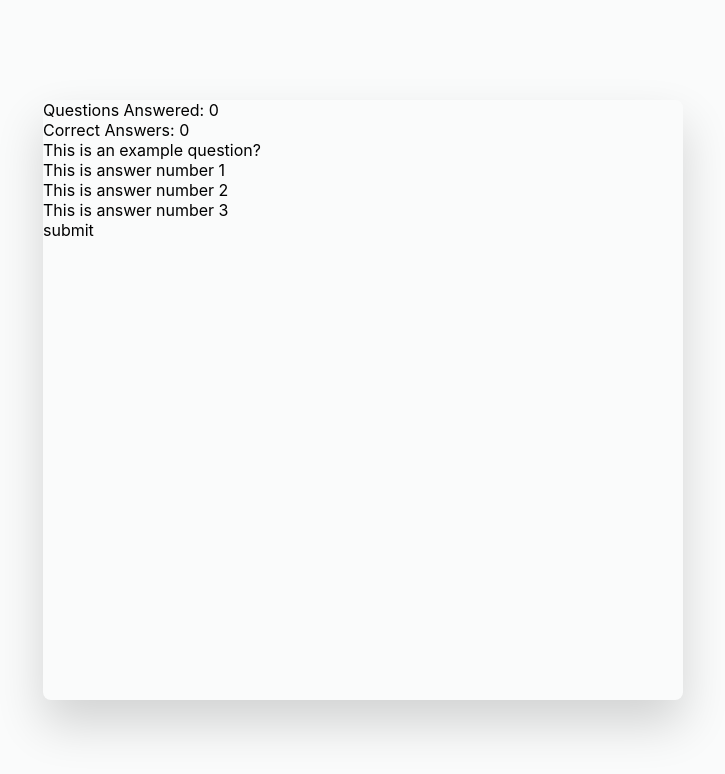
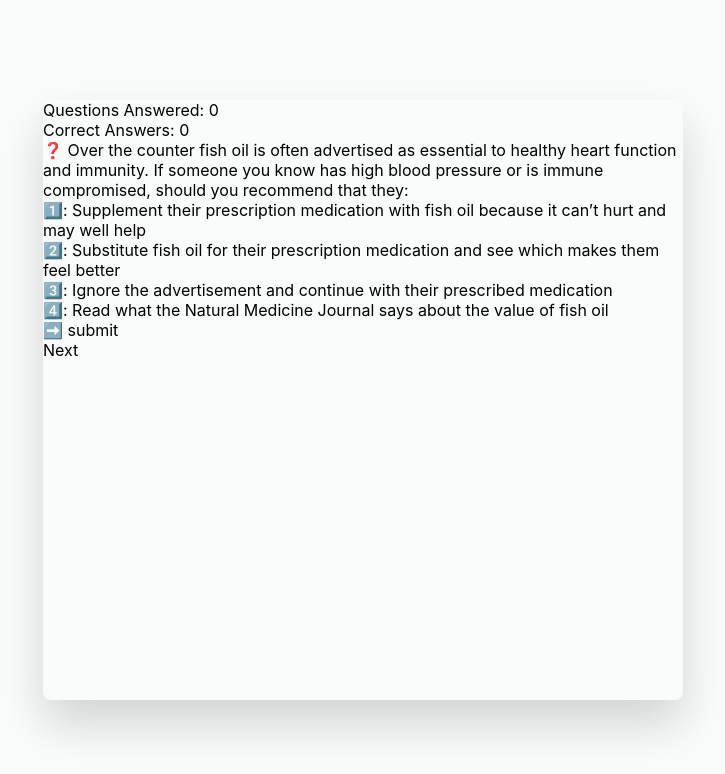
Before and after one commit to brianriwukaho/quizlet, a React (Create React App) app: page / in a window 1280 px wide. Shown: the top 774 px of the page, without its empty margins (277-1002 px from the left). Built offline with nearby package versions, Linux system fonts and the light colour scheme.

Commit message:
initial refactor to allow for multiple question state tracking

```diff
--- a/src/components/Answer.tsx
+++ b/src/components/Answer.tsx
@@ -6,6 +6,15 @@ const Answer = ({
   answered,
   isCorrectAnswer,
 }: any) => {
+  const numberDict: any = {
+    // @ts-ignore
+    one: `1️⃣`,
+    // @ts-ignore
+
+    two: `2️⃣`,
+    three: `3️⃣`,
+    four: `4️⃣`,
+  };
   return (
     <div
       onClick={() => {
@@ -15,7 +24,9 @@ const Answer = ({
       }}
       className={`answer ${index === selected ? "selected" : ""}`}
     >
-      {`${answer} ${answered ? (isCorrectAnswer ? "✔️" : "❌") : ""}`}
+      {`${numberDict[index]}: ${answer} ${
+        answered ? (isCorrectAnswer ? "✔️" : "❌") : ""
+      }`}
     </div>
   );
 };
--- a/src/components/Context.tsx
+++ b/src/components/Context.tsx
@@ -5,14 +5,13 @@ import Question from "./Question";
 const questions = data.questions;
 
 const Content = () => {
+  const [currentQuestion, setCurrentQuestion] = useState(0);
   const [questionsAnswered, setQuestionsAnswered] = useState(0);
   const [correctAnswers, setCorrectAnswers] = useState(0);
 
-  return (
-    <div className="content">
-      <div>Questions Answered: {questionsAnswered}</div>
-      <div>Correct Answers: {correctAnswers}</div>
-      {questions.map((q, index) => {
+  const q = questions[currentQuestion];
+
+  const questionComponents = questions.map((q, index) => {
     const { question, answers, correctAnswer, feedback } = q;
     return (
       <Question
@@ -28,7 +27,19 @@ const Content = () => {
         setQuestionsAnswered={setQuestionsAnswered}
       />
     );
-      })}
+  });
+
+  return (
+    <div className="content">
+      <div>Questions Answered: {questionsAnswered}</div>
+      <div>Correct Answers: {correctAnswers}</div>
+      {questionComponents[currentQuestion]}
+      {currentQuestion > 0 && (
+        <div onClick={() => setCurrentQuestion(currentQuestion - 1)}>Prev</div>
+      )}
+      {currentQuestion < questions.length - 1 && (
+        <div onClick={() => setCurrentQuestion(currentQuestion + 1)}>Next</div>
+      )}
     </div>
   );
 };
--- a/src/components/Question.tsx
+++ b/src/components/Question.tsx
@@ -41,7 +41,7 @@ const Question = (props: QuestionProps) => {
 
   return (
     <div className="question">
-      <div className="question-title">{question}</div>
+      <div className="question-title">❓ {question}</div>
       {answers.map((answer: Answer, index: number) => {
         const questionNumber = Object.keys(answer)[0];
         const text = Object.values(answer)[0];
@@ -61,16 +61,16 @@ const Question = (props: QuestionProps) => {
       <div
         className="submitAnswer"
         onClick={() => {
-          if (!answered) {
+          if (!answered && selected) {
             setAnswered(true);
             setQuestionsAnswered(questionsAnswered + 1);
             if (isCorrectAnswer) setCorrectAnswers(correctAnswers + 1);
           }
         }}
       >
-        submit
+        ➡️ submit
       </div>
-      {answered && <div className="feedback">Feedback: {feedback}</div>}
+      {answered && <div className="feedback">👍 Feedback: {feedback}</div>}
     </div>
   );
 };
--- a/src/index.css
+++ b/src/index.css
@@ -25,7 +25,7 @@ code {
 }
 
 .content {
-  height: 600px;
+  min-height: 600px;
   width: 640px;
   border-radius: 8px;
   box-shadow: 0px 24px 48px 0 rgba(0, 0, 0, 0.16);
--- a/src/questions.json
+++ b/src/questions.json
@@ -1,14 +1,74 @@
 {
   "questions": [
     {
-      "question": "This is an example question?",
+      "question": "Over the counter fish oil is often advertised as essential to healthy heart function and immunity. If someone you know has high blood pressure or is immune compromised, should you recommend that they:",
       "answers": [
-        { "one": "This is answer number 1" },
-        { "two": "This is answer number 2" },
-        { "three": "This is answer number 3" }
+        {
+          "one": "Supplement their prescription medication with fish oil because it can’t hurt and may well help"
+        },
+        {
+          "two": "Substitute fish oil for their prescription medication and see which makes them feel better"
+        },
+        {
+          "three": "Ignore the advertisement and continue with their prescribed medication"
+        },
+        {
+          "four": "Read what the Natural Medicine Journal says about the value of fish oil"
+        }
       ],
-      "correctAnswer": "one",
-      "feedback": "This is feedback to the question"
+      "correctAnswer": "three",
+      "feedback": "While there are conditions for which fish oil can be recommended by a doctor, fish oil can be dangerous to someone with a heart condition—for example, if they have a defibrillator inserted, it can cause irregular heartbeats—and it can lower the body’s immune response. Many over-the-counter fish oils contain contaminants that are harmful to the body or simply costly and ineffective. See, for example, https://www.webmd.com/vitamins/ai/ingredientmono-993/fish-oil"
+    },
+    {
+      "question": "True or False: Vitamins, supplements, and alternative therapies that are sold in supermarkets or advertised in the media must be subject to the same kinds of randomised clinical trials as prescription medications.",
+      "answers": [
+        {
+          "one": "true"
+        },
+        {
+          "two": "false"
+        }
+      ],
+      "correctAnswer": "two",
+      "feedback": "Research into the efficacy of vitamins is often “mixed”. Clinical trials of the effects of multivitamins on cancer, for example, have not resulted in clear evidence of benefits. See https://pubmed.ncbi.nlm.nih.gov/17209217/"
+    },
+    {
+      "question": "Over the counter fish oil is often advertised as essential to healthy heart function and immunity. If someone you know has high blood pressure or is immune compromised, should you recommend that they:",
+      "answers": [
+        {
+          "one": "Supplement their prescription medication with fish oil because it can’t hurt and may well help"
+        },
+        {
+          "two": "Substitute fish oil for their prescription medication and see which makes them feel better"
+        },
+        {
+          "three": "Ignore the advertisement and continue with their prescribed medication"
+        },
+        {
+          "four": "Read what the Natural Medicine Journal says about the value of fish oil"
+        }
+      ],
+      "correctAnswer": "three",
+      "feedback": "While there are conditions for which fish oil can be recommended by a doctor, fish oil can be dangerous to someone with a heart condition—for example, if they have a defibrillator inserted, it can cause irregular heartbeats—and it can lower the body’s immune response. Many over-the-counter fish oils contain contaminants that are harmful to the body or simply costly and ineffective. See, for example, https://www.webmd.com/vitamins/ai/ingredientmono-993/fish-oil"
+    },
+    {
+      "question": "Over the counter fish oil is often advertised as essential to healthy heart function and immunity. If someone you know has high blood pressure or is immune compromised, should you recommend that they:",
+      "answers": [
+        {
+          "one": "Supplement their prescription medication with fish oil because it can’t hurt and may well help"
+        },
+        {
+          "two": "Substitute fish oil for their prescription medication and see which makes them feel better"
+        },
+        {
+          "three": "Ignore the advertisement and continue with their prescribed medication"
+        },
+        {
+          "four": "Read what the Natural Medicine Journal says about the value of fish oil"
+        }
+      ],
+      "correctAnswer": "three",
+      "feedback": "While there are conditions for which fish oil can be recommended by a doctor, fish oil can be dangerous to someone with a heart condition—for example, if they have a defibrillator inserted, it can cause irregular heartbeats—and it can lower the body’s immune response. Many over-the-counter fish oils contain contaminants that are harmful to the body or simply costly and ineffective. See, for example, https://www.webmd.com/vitamins/ai/ingredientmono-993/fish-oil"
     }
   ]
 }
--- /dev/null
+++ b/src/react-app-env.d.ts
@@ -0,0 +1 @@
+/// <reference types="react-scripts" />
```
Lines whose indentation alone changed are shown as unchanged.
